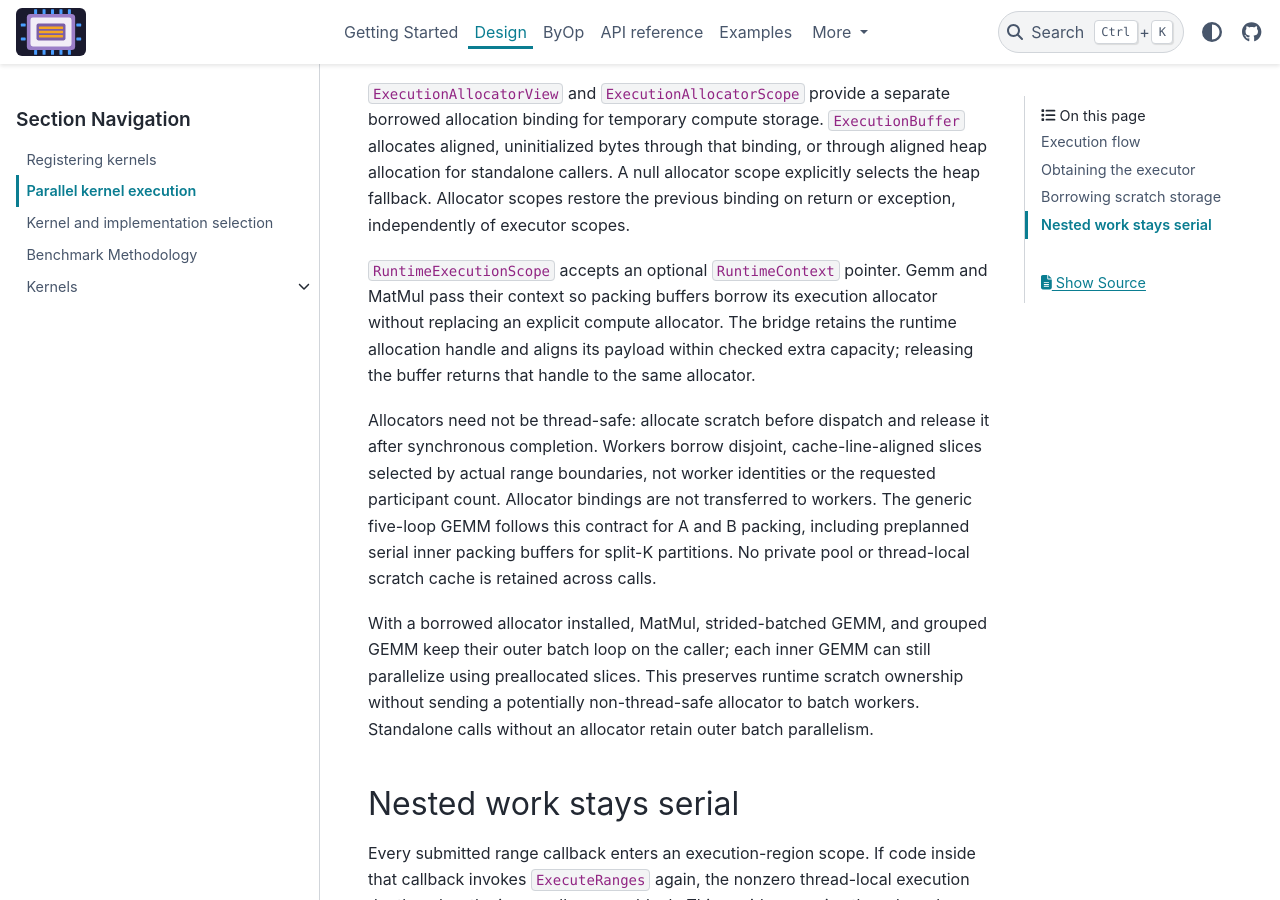
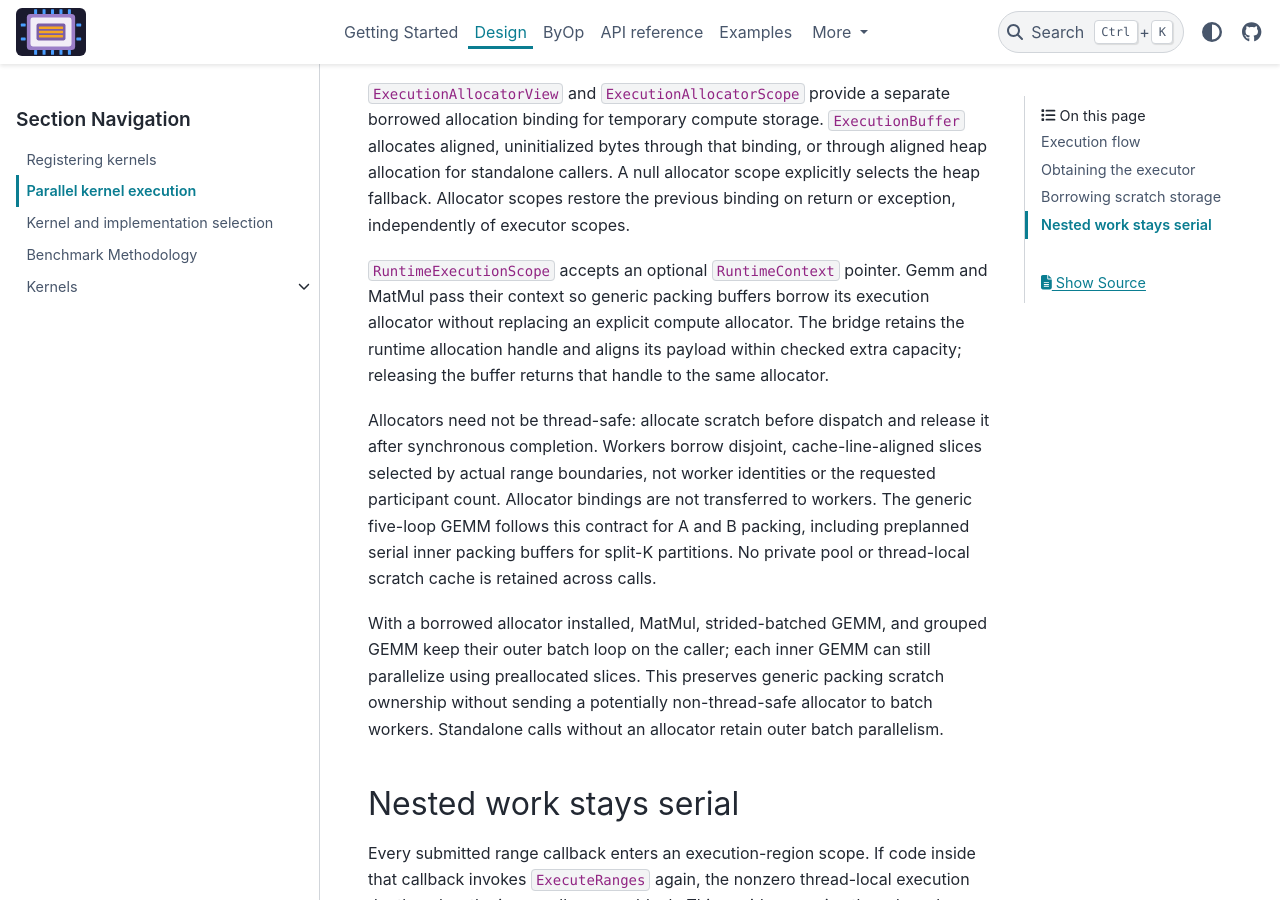
Before and after one commit to xadupre/onnx-light-cpu, a Sphinx documentation site: the page built from docs/design/parallel_execution.rst, in a window 1280 px wide and 900 px high, scrolled down 1474 px. Built offline with Sphinx 7.4.7 and the PyData theme 0.15.4, drawn with Linux system fonts in a browser that asks for light colours; pages that are not in the unit, such as notebooks, are missing from menus.

```diff
--- a/docs/design/parallel_execution.rst
+++ b/docs/design/parallel_execution.rst
@@ -63,7 +63,7 @@ the heap fallback. Allocator scopes restore the previous binding on return or
 exception, independently of executor scopes.
 
 ``RuntimeExecutionScope`` accepts an optional ``RuntimeContext`` pointer.
-Gemm and MatMul pass their context so packing buffers borrow its execution
+Gemm and MatMul pass their context so generic packing buffers borrow its execution
 allocator without replacing an explicit compute allocator. The bridge retains
 the runtime allocation handle and aligns its payload within checked extra
 capacity; releasing the buffer returns that handle to the same allocator.
@@ -78,7 +78,7 @@ or thread-local scratch cache is retained across calls.
 
 With a borrowed allocator installed, MatMul, strided-batched GEMM, and grouped
 GEMM keep their outer batch loop on the caller; each inner GEMM can still
-parallelize using preallocated slices. This preserves runtime scratch ownership
+parallelize using preallocated slices. This preserves generic packing scratch ownership
 without sending a potentially non-thread-safe allocator to batch workers.
 Standalone calls without an allocator retain outer batch parallelism.
 
```
Also changed, not shown: 2 other files.
